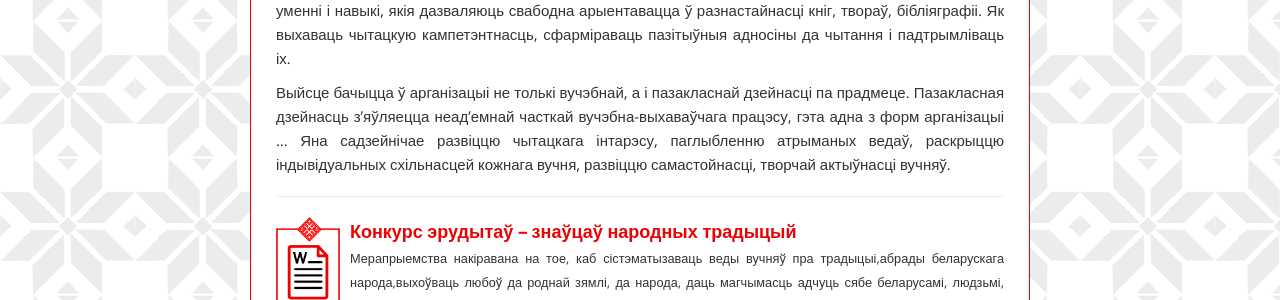
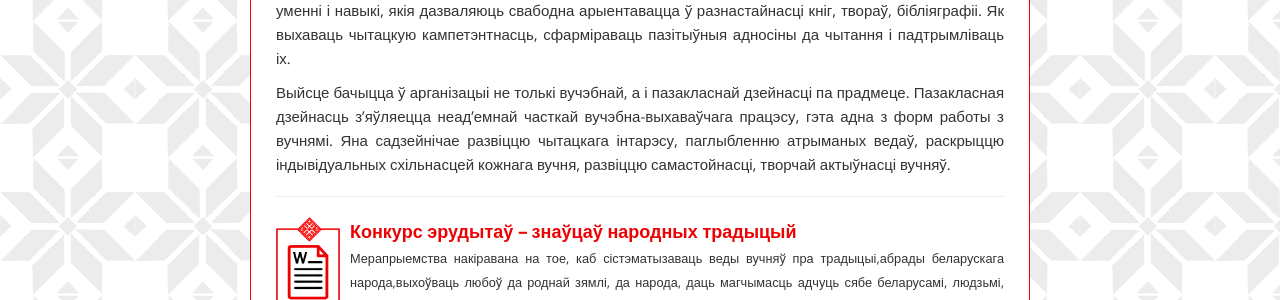
Before and after one commit to vzhgareva/vzhgareva.github.io, a Jekyll site: the page built from pazaklasnya_merapryemstvy.html, in a window 1280 px wide. Shown: the part 320-620 px from the top of the page. Built offline with Jekyll 4.4.1, drawn with Linux system fonts in a browser that asks for light colours.

Commit message:
Update pazaklasnya_merapryemstvy.html

```diff
--- a/pazaklasnya_merapryemstvy.html
+++ b/pazaklasnya_merapryemstvy.html
@@ -4,6 +4,6 @@
 ---
 <p>Сённяшні свет іншы. Камп’ютар, планшэт, смартфон і тэлевізар адабралі ў дзяцей час і жаданне чытаць. Лексічны запас вучняў з кожным годам усё больш зніжаецца.</p>
 <p>Перад настаўнікамі-славеснікамі востра стаіць пытанне: як падтрымліваць цікавасць да чытання? Асабліва да чытання твораў беларускай літаратуры. Чытацкая кампетэнтнасць – гэта неабходныя веды, уменні і навыкі, якія дазваляюць свабодна арыентавацца ў разнастайнасці кніг, твораў, бібліяграфіі. Як выхаваць чытацкую кампетэнтнасць, сфарміраваць пазітыўныя адносіны да чытання і падтрымліваць іх.</p>
-<p>Выйсце бачыцца ў арганізацыі не толькі вучэбнай, а і пазакласнай дзейнасці па прадмеце. Пазакласная дзейнасць з’яўляецца неад’емнай часткай вучэбна-выхаваўчага працэсу, гэта адна з форм арганізацыі … Яна садзейнічае развіццю чытацкага інтарэсу, паглыбленню атрыманых ведаў, раскрыццю індывідуальных схільнасцей кожнага вучня, развіццю самастойнасці, творчай актыўнасці вучняў.</p>
+<p>Выйсце бачыцца ў арганізацыі не толькі вучэбнай, а і пазакласнай дзейнасці па прадмеце. Пазакласная дзейнасць з’яўляецца неад’емнай часткай вучэбна-выхаваўчага працэсу, гэта адна з форм работы з вучнямі. Яна садзейнічае развіццю чытацкага інтарэсу, паглыбленню атрыманых ведаў, раскрыццю індывідуальных схільнасцей кожнага вучня, развіццю самастойнасці, творчай актыўнасці вучняў.</p>
 
 {% include download_docs.html category='pazaklasnya_merapryemstvy' %}
```
